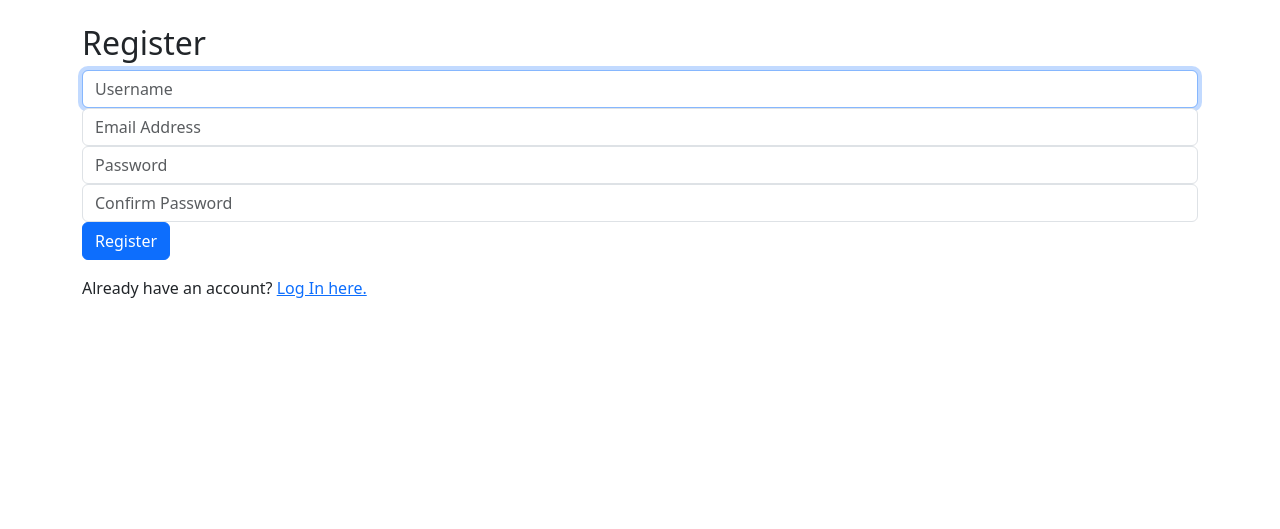
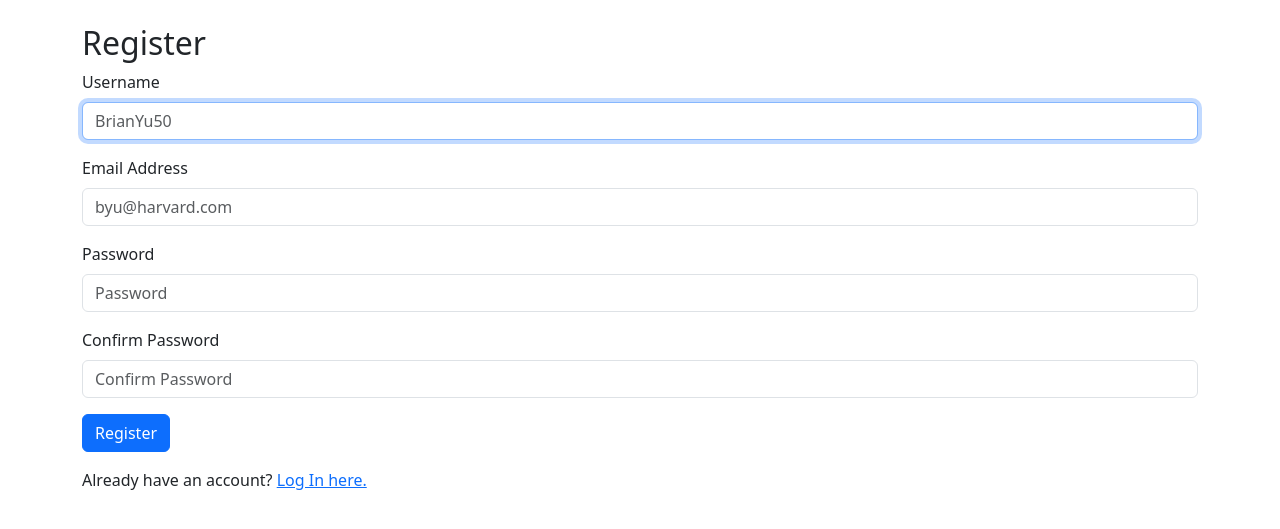
Before and after one commit to dtettarasar/cs50w-pset2, a Django app: page /register in a window 1280 px wide. Shown: the part 66-595 px from the top of the page. Run offline with Django 3.2, Linux system fonts and the light colour scheme; some libraries are stand-ins or nearby versions.

Commit message:
register: finish redesigning the form

```diff
--- a/auctions/templates/auctions/register.html
+++ b/auctions/templates/auctions/register.html
@@ -5,20 +5,35 @@
     <h2>Register</h2>
 
     <form action="{% url 'register' %}" method="post">
+
         {% csrf_token %}
-        <div class="form-group">
-            <input class="form-control" autofocus type="text" name="username" placeholder="Username">
+
+        <div class="mb-3">
+            <label for="username" class="form-label">Username</label>
+            <input class="form-control" autofocus type="text" name="username" placeholder="BrianYu50">
         </div>
-        <div class="form-group">
-            <input class="form-control" type="email" name="email" placeholder="Email Address">
+
+        <div class="mb-3">
+            <label for="email" class="form-label">Email Address</label>
+            <input class="form-control" type="email" name="email" placeholder="byu@harvard.com">
         </div>
-        <div class="form-group">
+
+        <div class="mb-3">
+
+            <label for="password" class="form-label">Password</label>
             <input class="form-control" type="password" name="password" placeholder="Password">
+
         </div>
-        <div class="form-group">
+
+        <div class="mb-3">
+
+            <label for="confirmation" class="form-label">Confirm Password</label>
             <input class="form-control" type="password" name="confirmation" placeholder="Confirm Password">
+
         </div>
+
         <input class="btn btn-primary" type="submit" value="Register">
+
     </form>
 
     {% if message %}
```
